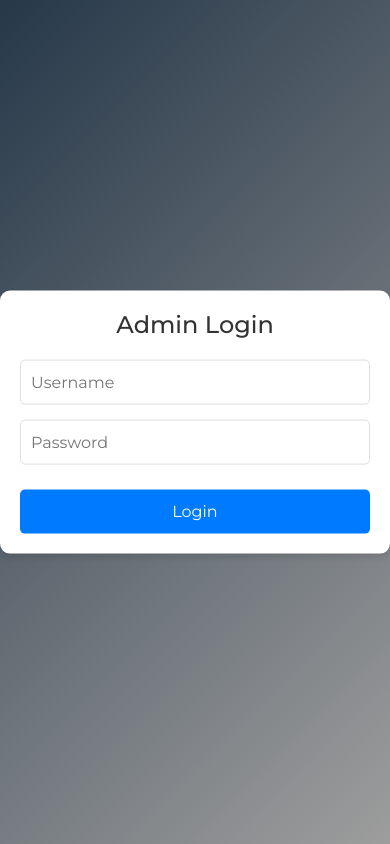
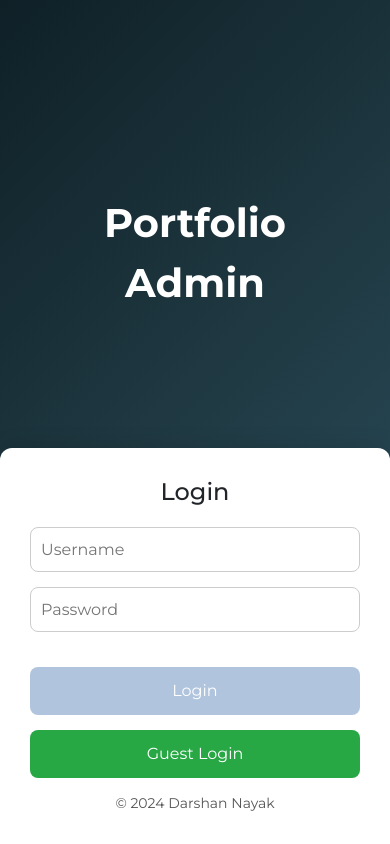
Before and after one commit to nayakdarshan/MERN-Portfolio, a React (Create React App) app in the folder client/: page /admin-login in a window 390 px wide. Built offline with nearby package versions, Linux system fonts and the light colour scheme; no server answers.

Commit message:
guest flow addition

```diff
--- a/client/package.json
+++ b/client/package.json
@@ -11,6 +11,7 @@
     "axios": "^1.7.4",
     "bootstrap": "^5.3.3",
     "i": "^0.3.7",
+    "jwt-decode": "^4.0.0",
     "moment": "^2.30.1",
     "npm": "^10.8.2",
     "react": "^18.3.1",
--- a/client/src/App.css
+++ b/client/src/App.css
@@ -27,78 +27,109 @@
   .page-wrap {
     height: 100vh;
     display: flex;
+    justify-content: center;
     align-items: center;
+    background: linear-gradient(135deg, #0f2027, #203a43, #2c5364); /* Darker gradient */
+    position: relative;
+  }
+
+  .login-container {
+    display: flex;
     justify-content: center;
-    background: linear-gradient(135deg, #001529d9, #00000062); /* Gradient background */
+    width: 100%;
   }
-  .login-container {
+
+  .login-card {
+    background-color: white;
+    padding: 30px;
+    border-radius: 12px;
+    box-shadow: 0px 4px 20px rgba(0, 0, 0, 0.1);
+    width: 400px;
+    text-align: center;
+    z-index: 1;
+  }
+
+  .login-title {
+    font-size: 24px;
+    margin-bottom: 20px;
+  }
+
+  .login-inputs {
+    margin-bottom: 20px;
+  }
+
+  .login-input {
     width: 100%;
-    max-width: 400px;
-    margin: 0 auto;
-    padding: 20px;
-    background-color: #fff;
-    border-radius: 10px;
-    box-shadow: 0 4px 6px rgba(0, 0, 0, 0.1);
-    text-align: center;
+    padding: 10px;
+    margin-bottom: 15px;
+    border-radius: 8px;
+    border: 1px solid #ccc;
+  }
+
+  .login-button {
+    width: 100%;
+    padding: 12px;
+    background-color: #007bff;
+    color: white;
+    border: none;
+    border-radius: 8px;
+    cursor: pointer;
+    margin-bottom: 15px;
+  }
+
+  .login-button:disabled {
+    background-color: #b0c4de;
+  }
+
+  .guest-login-button {
+    width: 100%;
+    padding: 12px;
+    background-color: #28a745;
+    color: white;
+    border: none;
+    border-radius: 8px;
+    cursor: pointer;
+  }
+
+  .portfolio-bg-text {
     position: absolute;
     top: 50%;
     left: 50%;
     transform: translate(-50%, -50%);
+    font-size: 50px;
+    font-weight: bold;
+    color: rgb(255, 255, 255);
+    text-align: center;
+    z-index: 0;
   }
 
-  .login-title {
-    margin-bottom: 20px;
-    font-size: 24px;
-    color: #333;
+  @media (min-width: 769px) {
+    .portfolio-bg-text {
+      display: none;
+    }
   }
 
-  .login-inputs {
-    display: flex;
-    flex-direction: column;
+  @media (max-width: 768px) {
+    .login-card {
+      width: 100%;
+      position: fixed;
+      bottom: 0;
+      left: 0;
+      right: 0;
+      border-radius: 12px 12px 0 0;
+      box-shadow: 0px -4px 20px rgba(0, 0, 0, 0.1);
+    }
+
+    .portfolio-bg-text {
+      font-size: 40px;
+      top: 30%;
+    }
   }
-
-  .login-input {
-    margin-bottom: 15px;
-    padding: 10px;
-    font-size: 16px;
-    border: 1px solid #ddd;
-    border-radius: 5px;
+  .footer-text {
+    margin-top: 15px;
+    font-size: 14px;
+    color: #555; /* Or any color you prefer */
   }
-
-  .login-input:focus {
-    border-color: #007BFF;
-    outline: none;
-  }
-
-  .login-button {
-    padding: 10px 20px;
-    font-size: 16px;
-    color: #fff;
-    background-color: #007BFF;
-    border: none;
-    border-radius: 5px;
-    cursor: pointer;
-    transition: background-color 0.3s ease;
-  }
-
-  .login-button:hover {
-    background-color: #0056b3;
-  }
-
-  .full-height{
-    min-height:80vh;
-  }
-
-  .guest-login-button {
-    background-color: green;
-    color: white; /* Adjust text color for contrast */
-}
-
-  .login-button {
-    width: 100%;
-    margin-top: 10px; /* Space between buttons */
-}
-
 
   .skill-card {
     margin-bottom: 20px;
--- a/client/src/pages/Admin/AdminAbout.js
+++ b/client/src/pages/Admin/AdminAbout.js
@@ -1,52 +1,55 @@
-import { Form,Input, message } from 'antd'
-import React from 'react'
-import { useDispatch, useSelector } from 'react-redux'
+import { Form, Input, message } from 'antd';
+import React from 'react';
+import { useDispatch, useSelector } from 'react-redux';
 import { HideLoading, SetPortFolioData, ShowLoading } from '../../redux/rootSlice';
 import axios from 'axios';
 import apiUrl from '../../config';
 
 function AdminAbout() {
   const dispatch = useDispatch();
-    const {portfolioData} = useSelector((state)=>state.root);
-    const onFinish = async (values) =>{
+  const { portfolioData, isGuest } = useSelector((state) => state.root);
+
+  const onFinish = async (values) => {
     try {
       dispatch(ShowLoading());
-        const response = await axios.post(`${apiUrl}/update-about`,{
+      const response = await axios.post(`${apiUrl}/update-about`, {
         ...values,
-          _id:portfolioData.about._id,
+        _id: portfolioData.about._id,
       });
       dispatch(HideLoading());
-        if(response.data.success){
+      if (response.data.success) {
         dispatch(SetPortFolioData({ about: response.data.data }));
         message.success(response.data.message);
-        }else{
+      } else {
         message.error(response.data.message);
       }
     } catch (error) {
       dispatch(HideLoading());
       message.error(error.message);
     }
-    }
+  };
+
   return (
     <div>
       <Form layout='vertical' onFinish={onFinish} initialValues={portfolioData.about}>
         <Form.Item name='header' label="Enter About Header">
-            <Input placeholder='About Header' />
+          <Input placeholder='About Header' disabled={isGuest} />
         </Form.Item>
 
         <Form.Item name='description1' label="Enter First Description">
-            <Input.TextArea placeholder='First Description' style={{minHeight:'150px'}} />
+          <Input.TextArea placeholder='First Description' style={{ minHeight: '150px' }} disabled={isGuest} />
         </Form.Item>
 
         <Form.Item name='description2' label="Enter Second Description">
-            <Input.TextArea placeholder='Second Description' style={{minHeight:'150px'}} />
+          <Input.TextArea placeholder='Second Description' style={{ minHeight: '150px' }} disabled={isGuest} />
         </Form.Item>
+
         <div className='d-flex justify-content-end'>
-            <button className='px-5 py-2 btn btn-success' type='submit'>Update</button>
+          <button className='px-5 py-2 btn btn-success' type='submit' disabled={isGuest}>Update</button>
         </div>
       </Form>
     </div>
-  )
+  );
 }
 
-export default AdminAbout
+export default AdminAbout;
--- a/client/src/pages/Admin/Login.js
+++ b/client/src/pages/Admin/Login.js
@@ -1,36 +1,56 @@
 import { message } from 'antd';
 import axios from 'axios';
 import React, { useState } from 'react';
-import { HideLoading, ShowLoading } from '../../redux/rootSlice';
+import { HideLoading, ShowLoading, SetGuestStatus } from '../../redux/rootSlice';
 import { useDispatch } from 'react-redux';
 import apiUrl from '../../config';
+import { useNavigate } from 'react-router-dom';
+
 function Login() {
-  const [user, setUser] = useState({
-    username: '',
-    password: ''
-  });
+  const [user, setUser] = useState({ username: '', password: '' });
+  const dispatch = useDispatch();
+  const navigate = useNavigate();
 
   const handleInputChange = (e) => {
     const { name, value } = e.target;
-    setUser(prevState => ({
-      ...prevState,
-      [name]: value
-    }));
+    setUser(prevState => ({ ...prevState, [name]: value }));
   };
-  const dispatch = useDispatch();
+
   const login = async () => {
     try {
       dispatch(ShowLoading());
       const response = await axios.post(`${apiUrl}/admin-login`, user);
       dispatch(HideLoading());
-        if(response.data.success){
+      if (response.data.success) {
         message.success(response.data.message);
-            localStorage.setItem('token',response.data.token);
-            window.location.href = '/admin';
-        }else{
+        localStorage.setItem('token', response.data.token);
+        localStorage.setItem('isGuest', response.data.isGuest);
+        dispatch(SetGuestStatus(response.data.isGuest));
+        navigate('/admin');
+      } else {
         message.error(response.data.message);
       }
-    } catch (error){
+    } catch (error) {
+      message.error(error.message);
+      dispatch(HideLoading());
+    }
+  };
+
+  const guestLogin = async () => {
+    const guestUser = { username: 'guest', password: 'guest' };
+    try {
+      dispatch(ShowLoading());
+      const response = await axios.post(`${apiUrl}/admin-login`, guestUser);
+      dispatch(HideLoading());
+      if (response.data.success) {
+        message.success(response.data.message);
+        localStorage.setItem('token', response.data.token);
+        dispatch(SetGuestStatus(response.data.isGuest));
+        navigate('/admin');
+      } else {
+        message.error(response.data.message);
+      }
+    } catch (error) {
       message.error(error.message);
       dispatch(HideLoading());
     }
@@ -38,8 +58,10 @@ function Login() {
 
   return (
     <div className="page-wrap">
-        <div className='login-container'>
-            <h1 className="login-title">Admin Login</h1>
+      <div className="portfolio-bg-text">Portfolio Admin</div>
+      <div className="login-container">
+        <div className="login-card">
+          <h1 className="login-title">Login</h1>
           <div className="login-inputs">
             <input
               type="text"
@@ -58,7 +80,23 @@ function Login() {
               className="login-input"
             />
           </div>
-            <button className="login-button" onClick={login}>Login</button>
+          <button
+            className="login-button"
+            onClick={login}
+            disabled={!user.username || !user.password}
+          >
+            Login
+          </button>
+          <button
+            className="guest-login-button"
+            onClick={guestLogin}
+          >
+            Guest Login
+          </button>
+          <div className="footer-text">
+            &copy; {new Date().getFullYear()} Darshan Nayak
+          </div>
+        </div>
       </div>
     </div>
   );
--- a/client/src/redux/rootSlice.js
+++ b/client/src/redux/rootSlice.js
@@ -1,22 +1,27 @@
 import { createSlice } from "@reduxjs/toolkit";
+
 const rootSlice = createSlice({
-    name:'root',
-    initialState:{
-        loading:false,
-        portfolioData:null
+    name: 'root',
+    initialState: {
+        loading: false,
+        portfolioData: null,
+        isGuest: false,
     },
-    reducers:{
-        ShowLoading:(state,action) =>{
+    reducers: {
+        ShowLoading: (state) => {
             state.loading = true;
         },
-        HideLoading:(state,action) =>{
+        HideLoading: (state) => {
             state.loading = false;
         },
-        SetPortFolioData:(state,action) =>{
+        SetPortFolioData: (state, action) => {
             state.portfolioData = { ...state.portfolioData, ...action.payload };
         },
+        SetGuestStatus: (state, action) => {
+            state.isGuest = action.payload;
+        },
     },
-})
+});
 
 export default rootSlice.reducer;
-export const {ShowLoading,HideLoading,SetPortFolioData} = rootSlice.actions;
+export const { ShowLoading, HideLoading, SetPortFolioData, SetGuestStatus } = rootSlice.actions;
```
Also changed, not shown: client/src/pages/Admin/AdminBasicDetails.js (+12 -12 lines), client/src/pages/Admin/AdminEducation.js (+19 -13 lines), client/src/pages/Admin/AdminIntro.js (+24 -16 lines), client/src/pages/Admin/AdminSkills.js (+18 -6 lines), client/src/pages/Admin/index.js (+43 -37 lines), 1 other file (tests, documents, lock files or other folders). Lines whose indentation alone changed are shown as unchanged.
